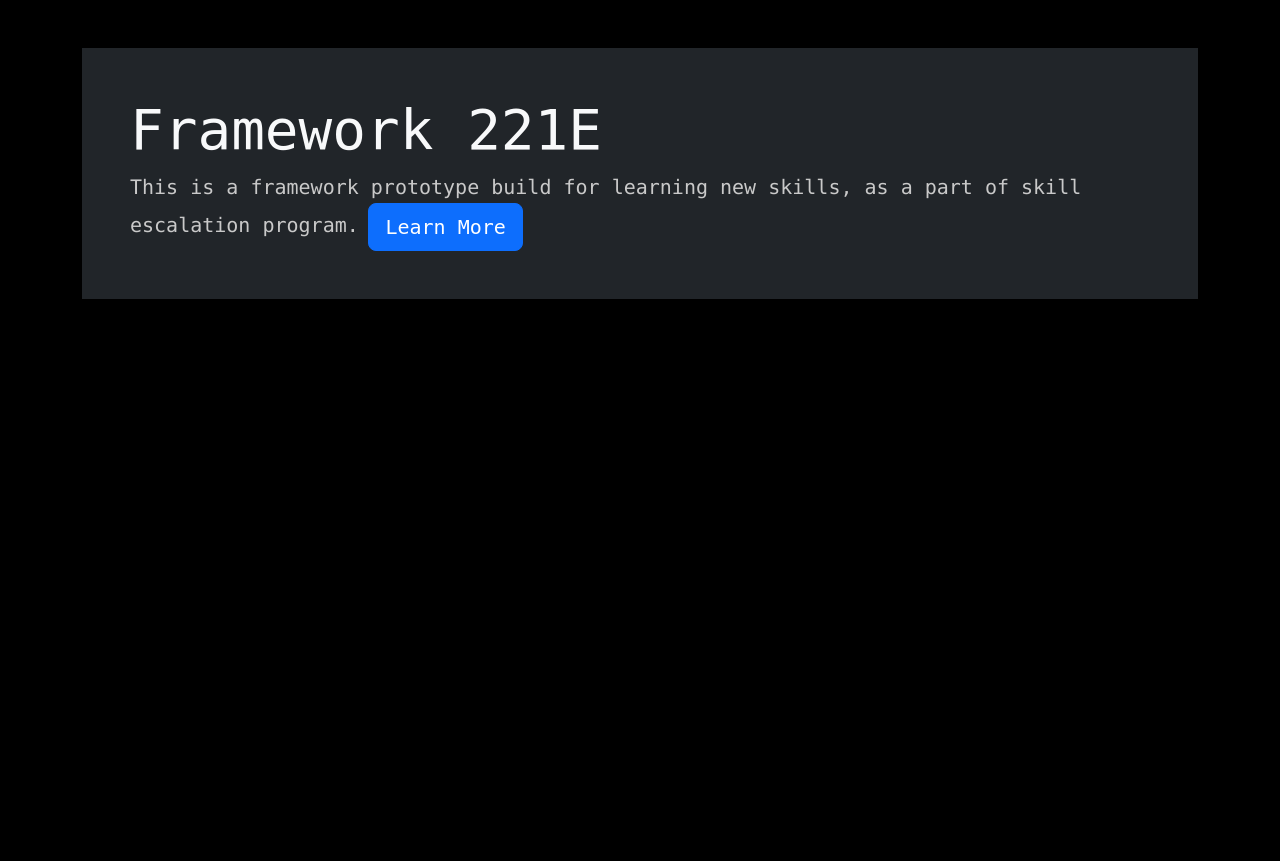
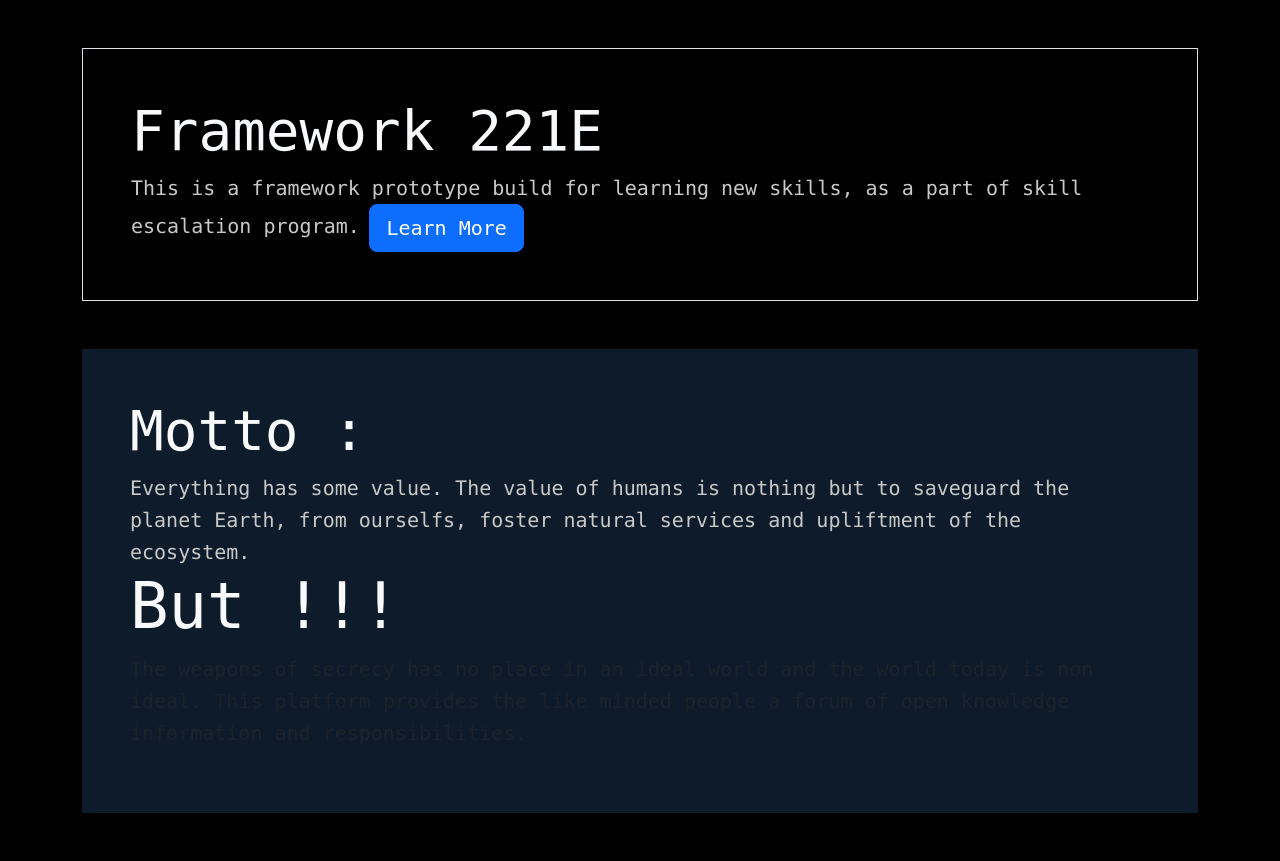
Before and after one commit to Visvasrk-221E/render, a Flask app: page /home in a window 1280 px wide. Shown: the part 56-917 px from the top of the page. Before the commit the page ends 355 px from the top, so only its background shows below. Run offline with Flask 3, Linux system fonts and the light colour scheme.

Commit message:
Modified templates/index.html and added a container.

```diff
--- a/templates/index.html
+++ b/templates/index.html
@@ -3,9 +3,17 @@
 {% block title %}Home{% endblock %}
 
 {% block content %}
-<div class="container-fluid p-5 bg-dark text-light my-5">
+<div class="container-fluid p-5 bg-black border text-light my-5">
     <h1 class="display-4">Framework 221E</h1>
     <code class="lead">This is a framework prototype build for learning new skills, as a part of skill escalation program.</code>
     <a href="{{ url_for('about') }}" class="btn btn-primary btn-lg">Learn More</a>
 </div>
+<div class="container-fluid p-5 bg-nightshade text-light my-5">
+    <h1 class="display-4">Motto : </h1>
+    <code class="lead">Everything has some value. The value of humans is nothing but to saveguard the planet Earth, from ourselfs,
+    foster natural services and upliftment of the ecosystem.</code>
+    <h3 class="display-3">But !!!</h3>
+    <p class="lead text-muted">The weapons of secrecy has no place in an ideal world and the world today is <b>non ideal</b>. This platform provides the like minded people a forum of open knowledge information and responsibilities.</p>
+</div>
+
 {% endblock %}
```
